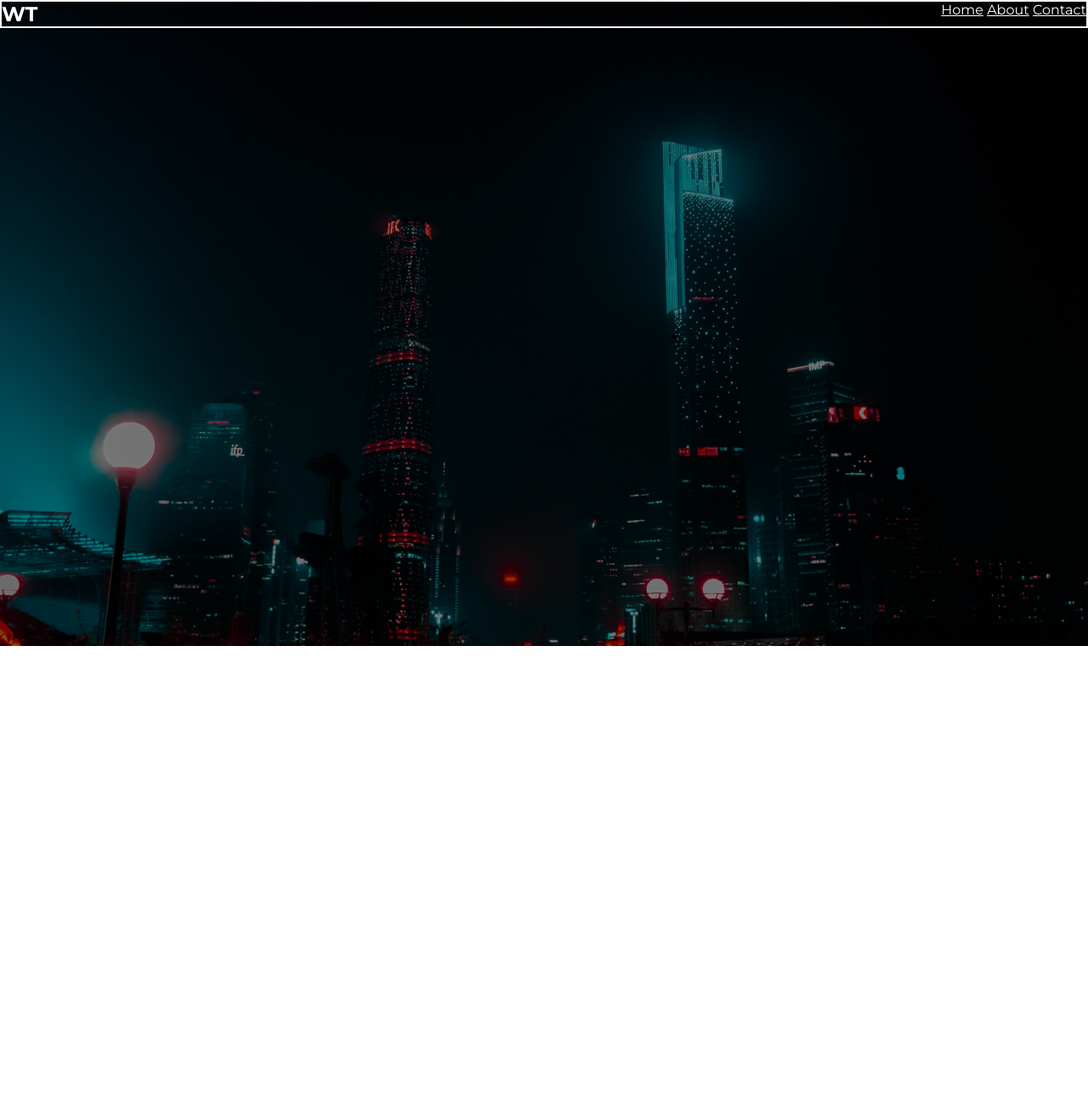
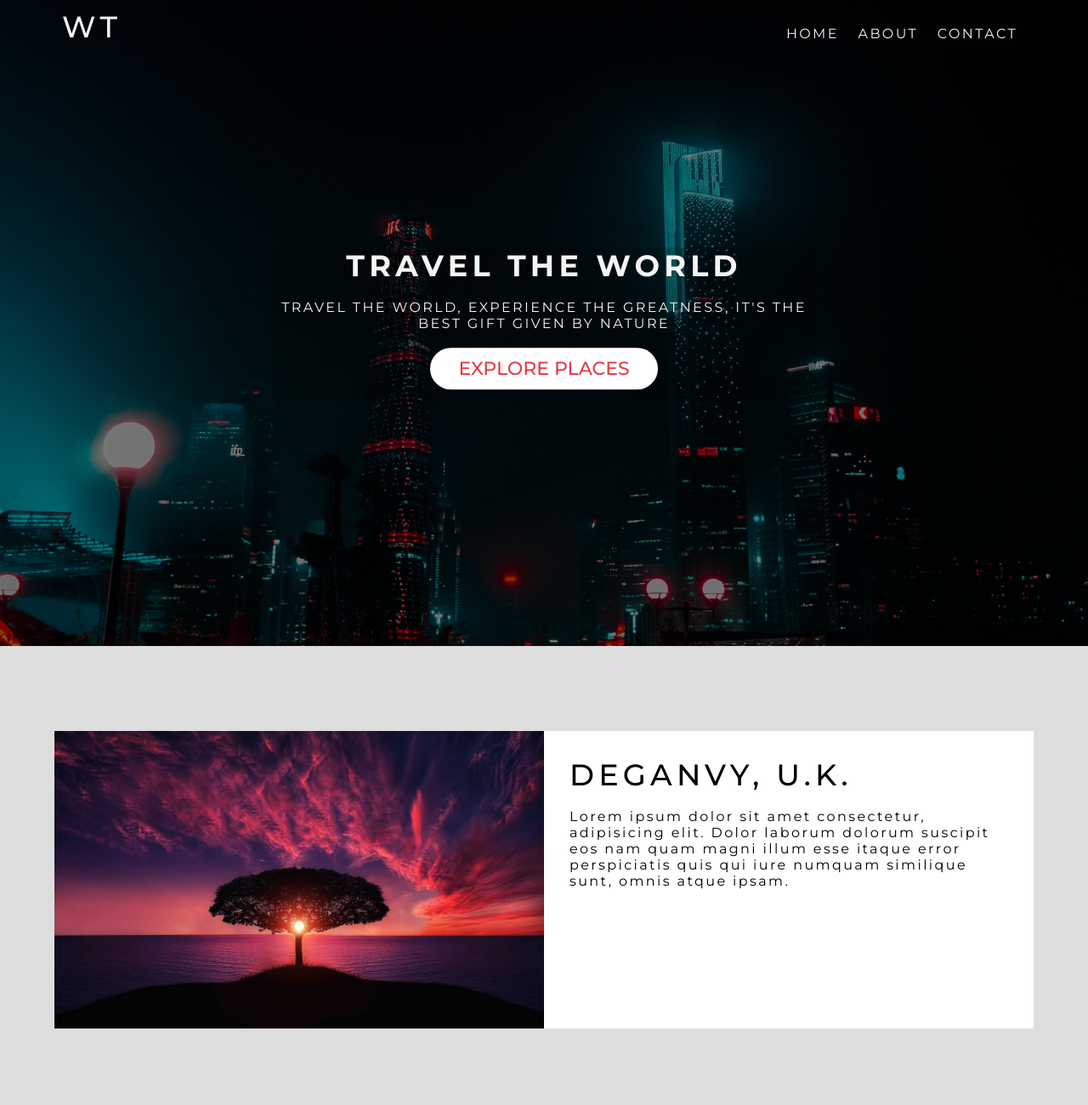
Before and after one commit to kk-1590/travel_website, a plain HTML site: page index.html in a window 1280 px wide. Shown: the top 1300 px of the page at 85% size. Before the commit the page ends 800 px from the top, so only its background shows below. Drawn offline with Linux system fonts and the light colour scheme.

Commit message:
updated files

```diff
--- a/css/style.css
+++ b/css/style.css
@@ -6,9 +6,86 @@
     box-sizing: border-box;
 }
 
+html{
+    /* font-size: 10px;  default 16px*/
+    font-size: 62.5%;
+}
+
 body{
     font-family: 'Montserrat', sans-serif;
 }
+
+ul li{
+    list-style-type: none;
+}
+
+a{
+    font-size:1.6rem;
+    text-decoration: none;
+}
+
+p,li{
+    font-size: 1.6rem;
+    margin-bottom: 0.5em;
+    letter-spacing: 0.15em;
+}
+
+h1,h2,h3{
+    margin-bottom: 0.5em;
+    letter-spacing: 0.15em;
+    font-weight: 500;    /*default 700*/
+}
+
+/*Utility classes*/
+
+.lg-heading{
+    font-size: 3.5rem;
+}
+
+.md-heading{
+    font-size: 2.2rem;
+}
+
+.text-red{
+    color:#e63946;
+}
+
+.text-light{
+    color:#f4f4f4;
+}
+
+.text-black{
+    color: #333333;
+}
+
+.text-gray{
+    color: #555;
+}
+
+.btn{
+    text-decoration: none;
+    display:inline-block;
+    padding: 0.5em 1.5em;
+    font-weight:500;
+    text-transform: uppercase;
+    margin: 0.5em 0;
+}
+
+.btn-primary{
+    background-color: white;
+    border-radius: 100px;
+}
+
+/*we will put all the content in this container*/
+.container{
+    /* border:2px solid green; */
+    max-width: 1200px;
+    width: 90%;
+    margin: 0 auto;
+}
+
+/*max-width-1200px 1200px tak increase hoga uss ke baad ruk jyega */
+/*min-width-300px 300px tak pura content show hoga uss ke baad scroll bar aa jyega*/
 
 .header{
     height: 95vh;
@@ -16,6 +93,7 @@ body{
     background-position: center;
     background-size: cover;
     background-repeat: no-repeat;
+    position: relative;
 }
 
 /* li a{
@@ -30,20 +108,43 @@ li{
 } */
 
 .navbar{
-    border: 2px solid white;
+    /* border: 2px solid white; */
+    padding: 1rem;
 }
 
-.header .logo,
+/* .header .logo,
 .header .navbar a{
     color:white;
-}
+} */
 
 .header .navbar .logo{
     float: left;
+    /* font-size:3.5rem; */
 }
 
 .header .navbar .nav-items{
     float: right;
+    margin-top: 1rem;
+}
+
+.header .navbar .nav-item{
+    display:inline-block;
+    padding: 1rem;
+    text-transform: uppercase;
+}
+
+
+.navbar a:link,
+.navbar a:visited{
+    color: #f4f4f4;
+}
+
+.navbar a:hover{
+    border-bottom: 1px solid white;
+}
+
+.navbar a{
+    padding-bottom: 0.3rem;
 }
 
 .navbar::after{
@@ -52,6 +153,71 @@ li{
     clear:both;
 }
 
-.header .navbar .nav-item{
+
+/*header content styling*/
+
+.header-content{
+    position:absolute;
+    /* border: 2px solid white; */
+    top:50%;
+    left: 50%;
+    transform: translate(-50%,-50%);
+    text-align: center;
+    background: linear-gradient(rgba(0,0,0,0.2),rgba(0,0,0,0.2));
+}
+
+.header-content h1{
+    text-transform:uppercase;
+    font-weight:700;
+}
+
+.header-content p{
+    text-transform: uppercase;
+}
+
+/*to center a div inside of a div give the position of parent div as relative and to the child give it as absolute*/
+
+/*Showcase section styling*/
+
+.showcase{
+    background: #ddd;
+    padding: 10rem 0;
+
+}
+
+.row{
+    height: 350px;
+    /* border: 2px solid red; */
+    background-color: #fff;
+}
+
+.row1{
+    margin-bottom: 10rem;
+}
+
+.row1 .img-box, .row2 .text-box{
+    float: left;
+    width: 50%;
+}
+
+.row1 .text-box, .row2 .img-box{
+    float:right;
+    width: 50%;
+}
+
+.row .img-box{
+    /* border: 2px solid green; */
+    height: 100%;
+}
+
+.row .text-box{
+    /* border: 2px solid red; */
+    padding: 3rem;
+}
+
+.row .img-box img{
     display:inline-block;
+    width: 100%;
+    height: 100%;
+    object-fit: cover;   /*to handle aspect ratio*/
 }
--- a/index.html
+++ b/index.html
@@ -10,13 +10,43 @@
 <body>
     <header class="header">
         <nav class="navbar">
-            <h1 class="logo">WT</h1>
-            <ul class="nav-items">
-                <li class="nav-item"><a href="./index.html">Home</a></li>
-                <li class="nav-item"><a href="./about.html">About</a></li>
-                <li class="nav-item"><a href="./contact.html">Contact</a></li>
-            </ul>
+            <div class="container">
+                <h1 class="logo lg-heading text-light">WT</h1>
+                <ul class="nav-items">
+                    <li class="nav-item"><a href="./index.html">Home</a></li>
+                    <li class="nav-item"><a href="./about.html">About</a></li>
+                    <li class="nav-item"><a href="./contact.html">Contact</a></li>
+                </ul>
+            </div>
         </nav>
+        <div class="header-content">
+            <h1 class="lg-heading text-light">travel the world</h1>
+            <p class="text-light">Travel the world, experience the greatness, it's the best gift given by nature</p>
+            <a href="#" class="btn btn-primary text-red md-heading">Explore Places</a>
+        </div>
     </header>
+
+    <section class="showcase">
+        <div class="container">
+            <div class="row row1">
+                <div class="img-box">
+                    <img src="./img/showcase-photo1.jpg" alt="image">
+                </div>
+                <div class="text-box">
+                    <h2 class="lg-heading">DEGANVY, U.K.</h2>
+                    <p>Lorem ipsum dolor sit amet consectetur, adipisicing elit. Dolor laborum dolorum suscipit eos nam quam magni illum esse itaque error perspiciatis quis qui iure numquam similique sunt, omnis atque ipsam.</p>
+                </div>
+            </div>
+            <div class="row row2">
+                <div class="img-box">
+                    <img src="./img/showcase-photo2.jpg" alt="image">
+                </div>
+                <div class="text-box">
+                    <h2 class="lg-heading">DESERT, EGYPT</h2>
+                    <p>Lorem, ipsum dolor sit amet consectetur adipisicing elit. Ea laudantium illum cum, optio eius, voluptate quis amet accusantium modi dolor eum. Vel repellendus neque odio quisquam dicta suscipit, officia aut?</p>
+                </div>
+            </div>
+        </div>
+    </section>
 </body>
 </html>
```
